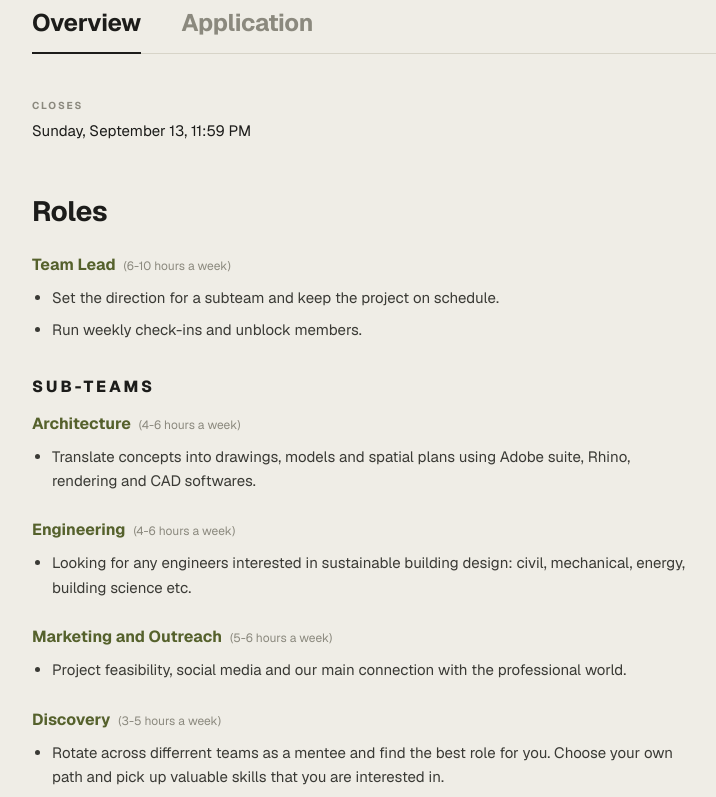
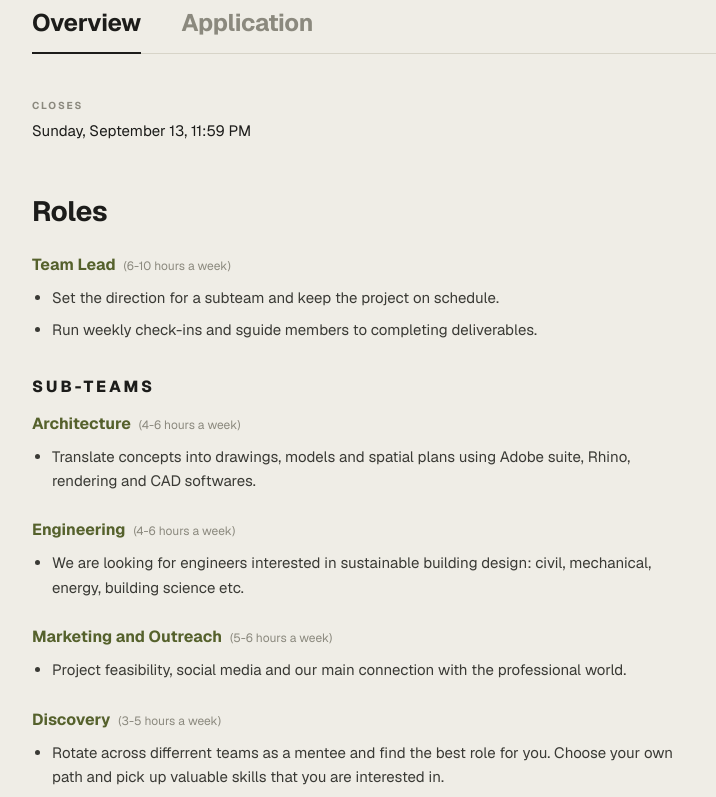
Before and after one commit to UBCThirdQuadrantDesign/tqd-hiring-portal, a Next.js app: page / in a window 1280 px wide. Shown: the part 2462-3259 px from the top of the page, without its empty margins (218-934 px from the left). Built offline with nearby package versions, Linux system fonts and the light colour scheme.

Commit message:
More wording

```diff
--- a/content/application.ts
+++ b/content/application.ts
@@ -96,7 +96,7 @@ export const application = {
           hours: "6-10 hours a week",
           bullets: [
             "Set the direction for a subteam and keep the project on schedule.",
-            "Run weekly check-ins and unblock members.",
+            "Run weekly check-ins and sguide members to completing deliverables.",
           ],
         },
         {
@@ -111,7 +111,7 @@ export const application = {
           title: "Engineering",
           hours: "4-6 hours a week",
           bullets: [
-            "Looking for any engineers interested in sustainable building design: civil, mechanical, energy, building science etc."
+            "We are looking for engineers interested in sustainable building design: civil, mechanical, energy, building science etc."
           ],
         },
         {
```
